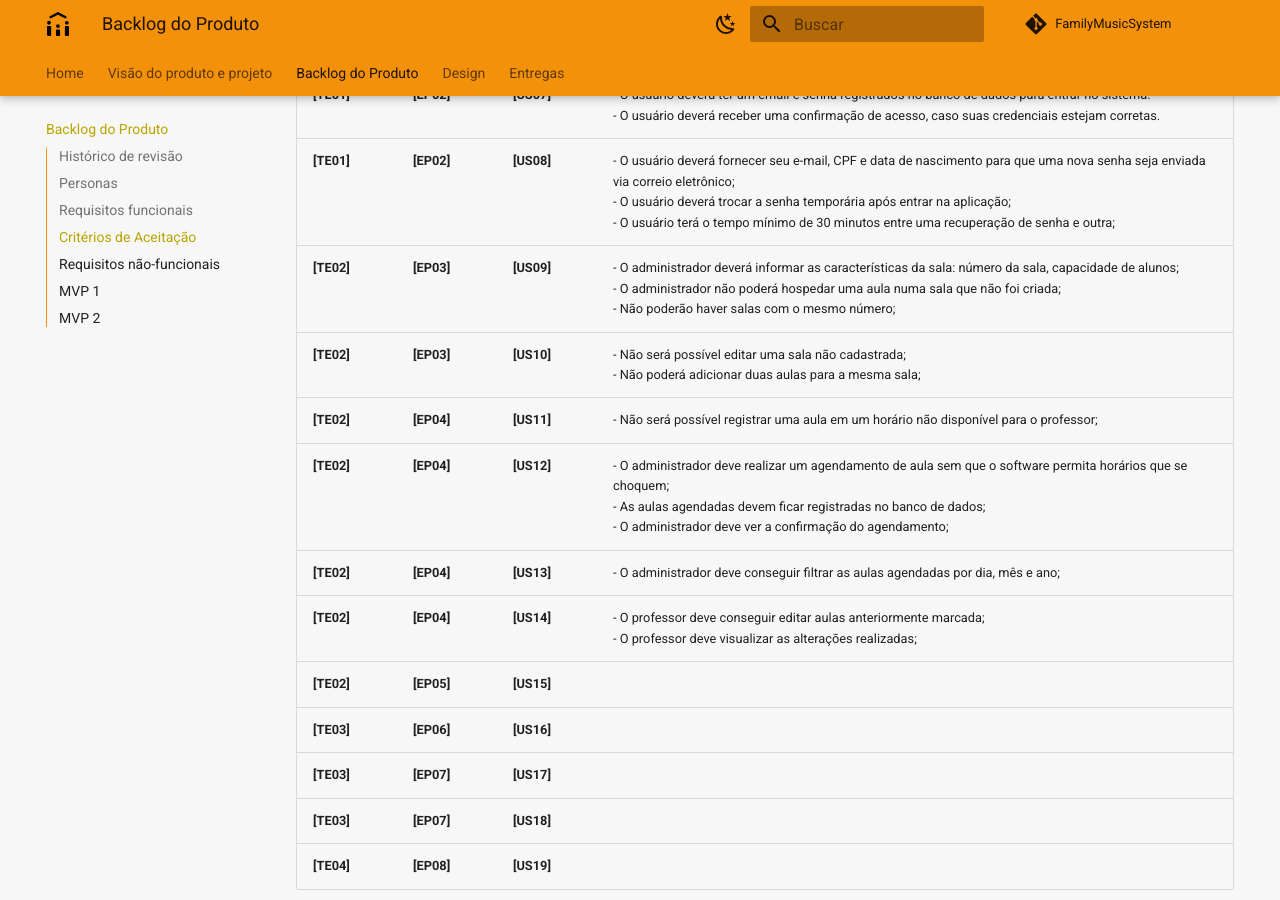
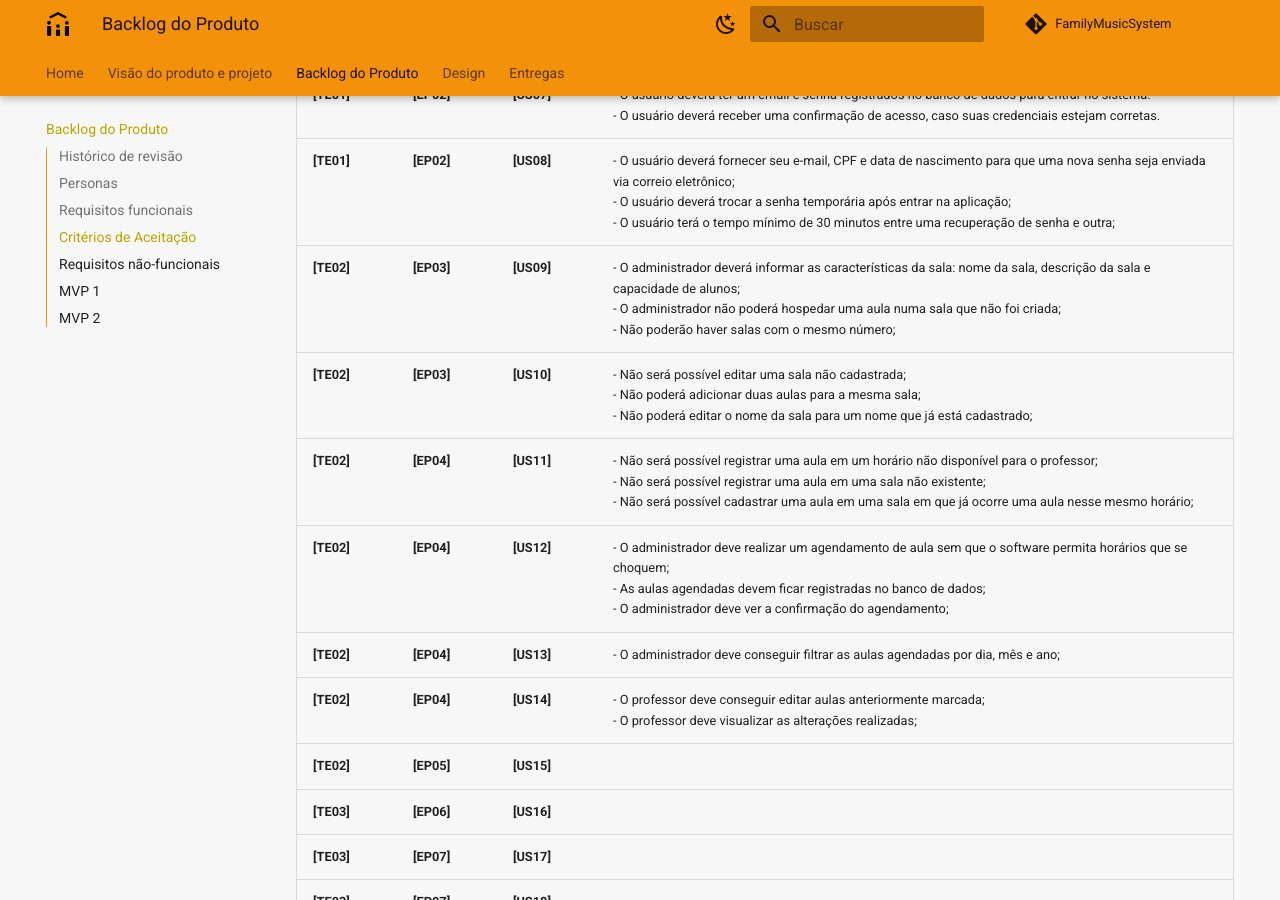
Before and after one commit to mdsreq-fga-unb/2023.1-FamilyMusicSystem, an MkDocs documentation site: the page built from docs/backlog_produto/backlog_produto.md, in a window 1280 px wide and 900 px high, scrolled down 4249 px. Built offline with MkDocs 1.6.1 and Material for MkDocs 9.7.7, drawn with Linux system fonts in a browser that asks for light colours; comment, search, counter and statistics services are not loaded; old or Windows-style settings are respelled for this version of MkDocs; some of the changed text lies outside the part shown.

Commit message:
adicionando novos critérios

```diff
--- a/docs/backlog_produto/backlog_produto.md
+++ b/docs/backlog_produto/backlog_produto.md
@@ -26,7 +26,7 @@ Os requisitos funcionais são as funcionalidades que o software deve realizar, e
 | -------------------------------------- | ----------------------------------------------- | ---------------------------------------------------------------------------------------------------------------------------------------------------------------------------------------------------------------------------------------------------------------------------------------------------------------- | :--------------: | :---------: | :---------: | :---: |
 | <b>[TE01]</b> Gerenciamento de Pessoas | <b>[EP01]</b> Gestão de Usuários                | <b>[US01]</b> Eu, como administrador, quero ser capaz de realizar o cadastro de alunos para que possam ter acesso à plataforma. <a href="#us01">Critérios de aceitação</a>.                                                                                                                                      |       5.0        |     5.0     |     4.0     |  4.6  |
 | <b>[TE02]</b> Gerenciar Aulas          | <b>[EP04]</b> Controle de Agendas               | <b>[US11]</b> Eu, como administrador, quero ter a opção de agendar as aulas dos alunos, para que sejam registradas na agenda do professor. <a href="#us11">Critérios de aceitação</a>.                                                                                                                           |       5.0        |     4.0     |     5.0     |  4.6  |
-| <b>[TE02]</b> Gerenciar Aulas          | <b>[EP04]</b> Controle de Agendas               | <b>[US12]</b> Eu como administrador, devo registrar novas aulas com alunos e professores para ter controle de organização. <a href="#us12">Critérios de aceitação</a>.                                                                                                                                           |       5.0        |     4.0     |     5.0     |  4.6  |
+| <b>[TE02]</b> Gerenciar Aulas          | <b>[EP04]</b> Controle de Agendas               | <b>[US12]</b> Eu, como administrador, devo registrar novas aulas com alunos e professores para ter controle de organização. <a href="#us12">Critérios de aceitação</a>.                                                                                                                                           |       5.0        |     4.0     |     5.0     |  4.6  |
 | <b>[TE01]</b> Gerenciamento de Pessoas | <b>[EP01]</b> Gestão de Usuários                | <b>[US02]</b> Eu, como administrador, quero ser capaz de realizar o cadastro de professores, para que possam ter acesso à plataforma. <a href="#us02">Critérios de aceitação</a>.                                                                                                                                |       4.0        |     4.0     |     4.0     |  4.0  |
 | <b>[TE01]</b> Gerenciamento de Pessoas | <b>[EP01]</b> Gestão de Usuários                | <b>[US03]</b> Eu, como administrador, quero ser capaz de realizar a atualização do perfil de professores para manter seus dados sempre atualizados. <a href="#us03">Critérios de aceitação</a>.                                                                                                                  |       4.0        |     4.0     |     4.0     |  4.0  |
 | <b>[TE01]</b> Gerenciamento de Pessoas | <b>[EP01]</b> Gestão de Usuários                | <b>[US04]</b> Eu, como administrador, quero ser capaz de realizar a atualização do perfil de alunos para manter seus dados sempre atualizados. <a href="#us04">Critérios de aceitação</a>.                                                                                                                       |       4.0        |     4.0     |     4.0     |  4.0  |
@@ -58,9 +58,9 @@ Os requisitos funcionais são as funcionalidades que o software deve realizar, e
 | <b>[TE01]</b> | <b>[EP01]</b> | <b id="us06">[US06]</b> | - O administrador deverá ter uma confirmação de exclusão;<br>- O administrador removerá o aluno, mas suas aulas e presenças continuarão presentes no banco de dados;                                                                                                                             |
 | <b>[TE01]</b> | <b>[EP02]</b> | <b id="us07">[US07]</b> | - O usuário deverá ter um email e senha registrados no banco de dados para entrar no sistema.<br>- O usuário deverá receber uma confirmação de acesso, caso suas credenciais estejam corretas.                                                                                                   |
 | <b>[TE01]</b> | <b>[EP02]</b> | <b id="us08">[US08]</b> | - O usuário deverá fornecer seu e-mail, CPF e data de nascimento para que uma nova senha seja enviada via correio eletrônico;<br>- O usuário deverá trocar a senha temporária após entrar na aplicação;<br>- O usuário terá o tempo mínimo de 30 minutos entre uma recuperação de senha e outra; |
-| <b>[TE02]</b> | <b>[EP03]</b> | <b id="us09">[US09]</b> | - O administrador deverá informar as características da sala: número da sala, capacidade de alunos;<br>- O administrador não poderá hospedar uma aula numa sala que não foi criada;<br> - Não poderão haver salas com o mesmo número;                                                            |
-| <b>[TE02]</b> | <b>[EP03]</b> | <b id="us10">[US10]</b> | - Não será possível editar uma sala não cadastrada;<br>- Não poderá adicionar duas aulas para a mesma sala;                                                                                                                                                                                      |
-| <b>[TE02]</b> | <b>[EP04]</b> | <b id="us11">[US11]</b> | - Não será possível registrar uma aula em um horário não disponível para o professor;                                                                                                                                                                                                            |
+| <b>[TE02]</b> | <b>[EP03]</b> | <b id="us09">[US09]</b> | - O administrador deverá informar as características da sala: nome da sala, descrição da sala e capacidade de alunos;<br>- O administrador não poderá hospedar uma aula numa sala que não foi criada;<br> - Não poderão haver salas com o mesmo número;                                          |
+| <b>[TE02]</b> | <b>[EP03]</b> | <b id="us10">[US10]</b> | - Não será possível editar uma sala não cadastrada;<br>- Não poderá adicionar duas aulas para a mesma sala;<br> - Não poderá editar o nome da sala para um nome que já está cadastrado;                                                                                                          |
+| <b>[TE02]</b> | <b>[EP04]</b> | <b id="us11">[US11]</b> | - Não será possível registrar uma aula em um horário não disponível para o professor;<br>- Não será possível registrar uma aula em uma sala não existente; <br>- Não será possível cadastrar uma aula em uma sala em que já ocorre uma aula nesse mesmo horário;                                  |
 | <b>[TE02]</b> | <b>[EP04]</b> | <b id="us12">[US12]</b> | - O administrador deve realizar um agendamento de aula sem que o software permita horários que se choquem;<br/> - As aulas agendadas devem ficar registradas no banco de dados;<br/>- O administrador deve ver a confirmação do agendamento;                                                     |
 | <b>[TE02]</b> | <b>[EP04]</b> | <b id="us13">[US13]</b> | - O administrador deve conseguir filtrar as aulas agendadas por dia, mês e ano;                                                                                                                                                                                                                  |
 | <b>[TE02]</b> | <b>[EP04]</b> | <b id="us14">[US14]</b> | - O professor deve conseguir editar aulas anteriormente marcada;<br/>- O professor deve visualizar as alteraçōes realizadas;                                                                                                                                                                     |
```
Also changed, not shown: site/backlog_produto/backlog_produto/index.html, site/search/search_index.json, 1 other file.
